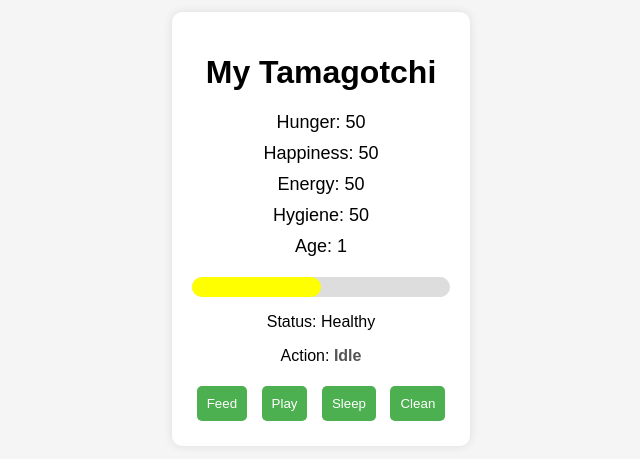
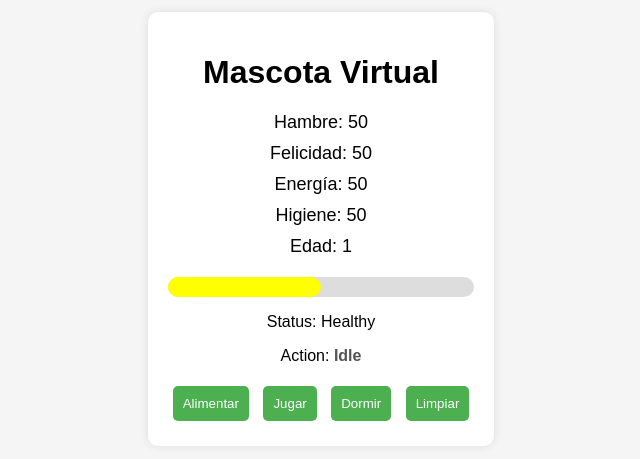
Before and after one commit to Cristian-000/Virtual_pet_00, a plain HTML site: page index.html in a window 1280 px wide. Shown: the part 179-638 px from the top of the page, without its empty margins (319-959 px from the left). Drawn offline with Linux system fonts and the light colour scheme.

Commit message:
Update index.html esp

```diff
--- a/index.html
+++ b/index.html
@@ -3,18 +3,18 @@
 <head>
     <meta charset="UTF-8">
     <meta name="viewport" content="width=device-width, initial-scale=1.0">
-    <title>Tamagotchi Web</title>
+    <title>Mascota Virtual Web</title>
     <link rel="stylesheet" href="styles.css">
 </head>
 <body>
     <div class="tamagotchi-game">
-        <h1>My Tamagotchi</h1>
+        <h1>Mascota Virtual</h1>
         <div class="tamagotchi-status">
-            <p>Hunger: <span id="hunger">50</span></p>
-            <p>Happiness: <span id="happiness">50</span></p>
-            <p>Energy: <span id="energy">50</span></p>
-            <p>Hygiene: <span id="hygiene">50</span></p>
-            <p>Age: <span id="age">1</span></p>
+            <p>Hambre: <span id="hunger">50</span></p>
+            <p>Felicidad: <span id="happiness">50</span></p>
+            <p>Energía: <span id="energy">50</span></p>
+            <p>Higiene: <span id="hygiene">50</span></p>
+            <p>Edad: <span id="age">1</span></p>
         </div>
 
         <!-- Barra de salud -->
@@ -23,14 +23,14 @@
         </div>
 
         <!-- Estado actual -->
-        <p>Status: <span id="status">Healthy</span></p>
-        <p>Action: <span id="action">Idle</span></p>
+        <p>Status: <span id="status">Saludable</span></p>
+        <p>Action: <span id="action">Parado</span></p>
 
         <div class="tamagotchi-actions">
-            <button id="feed">Feed</button>
-            <button id="play">Play</button>
-            <button id="sleep">Sleep</button>
-            <button id="clean">Clean</button>
+            <button id="feed">Alimentar</button>
+            <button id="play">Jugar</button>
+            <button id="sleep">Dormir</button>
+            <button id="clean">Limpiar</button>
         </div>
     </div>
 
```
